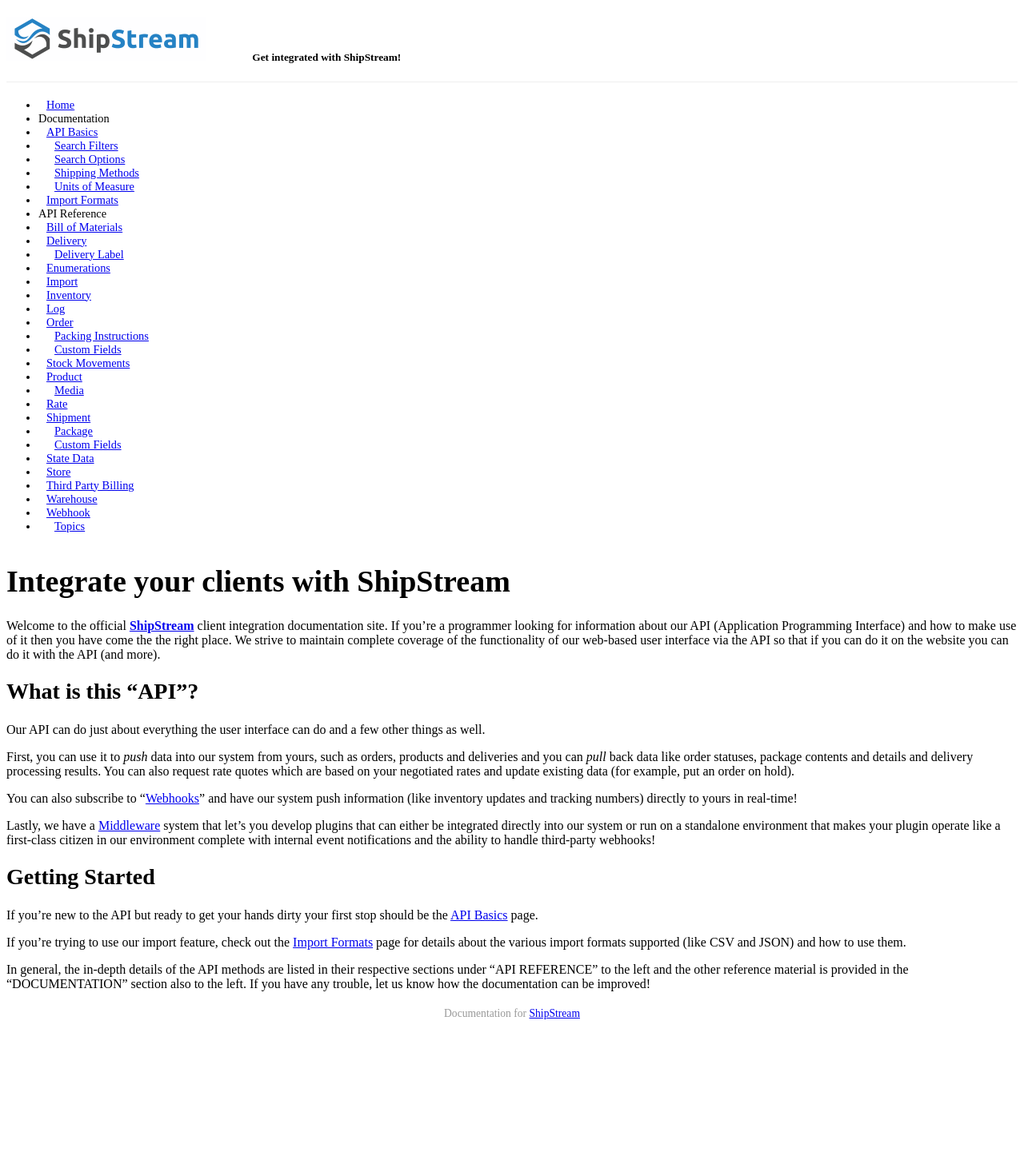
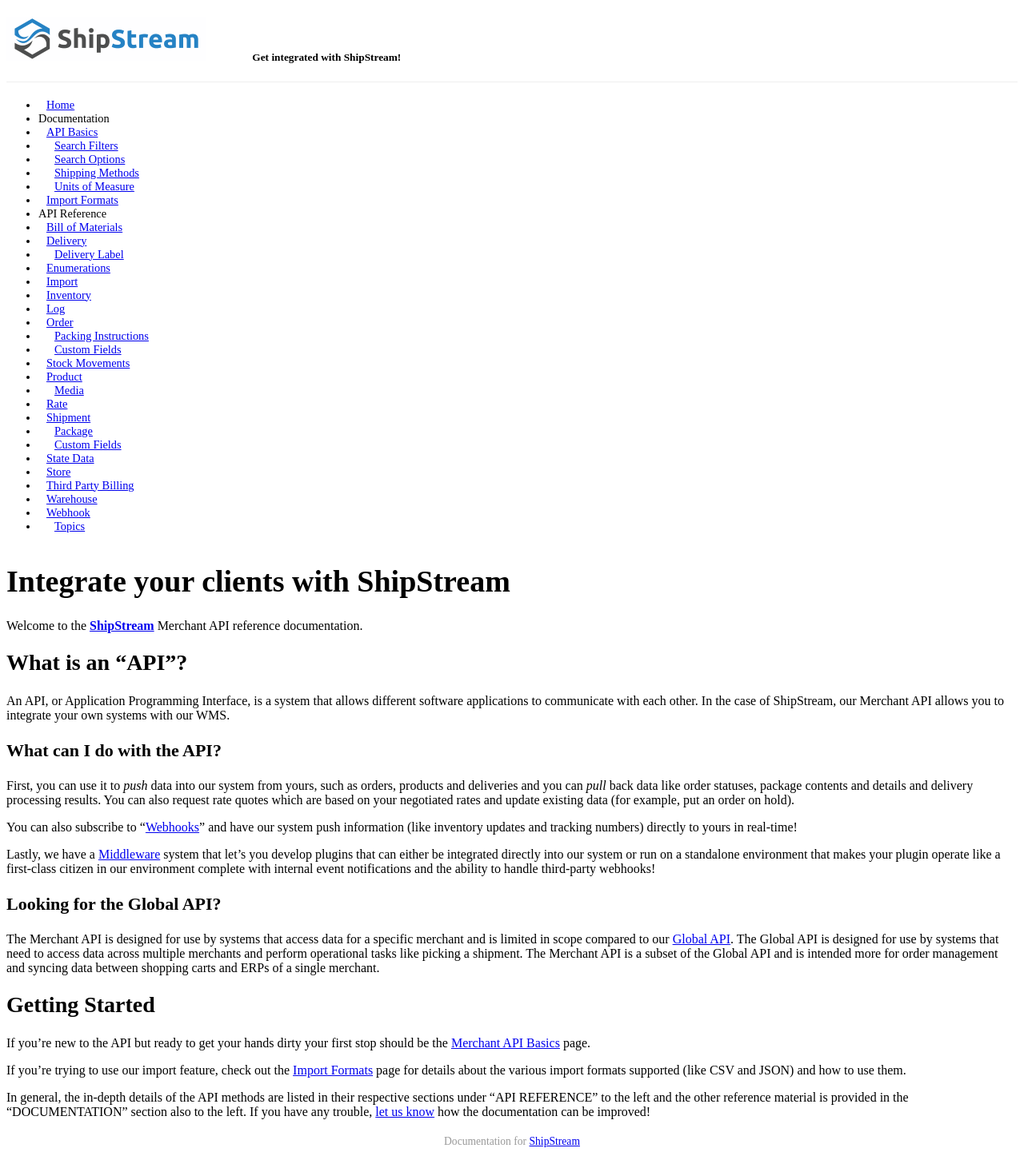
Before and after one commit to ShipStream/shipstream.github.io, a Jekyll site: the page built from index.md, in a window 1280 px wide. Shown: the whole page at 80% size. Built offline with Jekyll 4.4.1, drawn with Linux system fonts in a browser that asks for light colours; a style sheet for code colours, icons or effects is not loaded; before the commit the page ends 1296 px from its top, so only the background shows below that.

Commit message:
Update main page to link to Global API.

```diff
--- a/index.md
+++ b/index.md
@@ -6,16 +6,15 @@ title: "ShipStream Merchant API"
 Integrate your clients with ShipStream
 =======
 
-Welcome to the official **[ShipStream](https://shipstream.io)** client integration documentation site.
-If you're a programmer looking for information about our API (Application Programming Interface)
-and how to make use of it then you have come the the right place. We strive to maintain complete
-coverage of the functionality of our web-based user interface via the API so that if you
-can do it on the website you can do it with the API (and more).
+Welcome to the **[ShipStream](https://shipstream.io)** Merchant API reference documentation.
 
-What is this "API"?
+What is an "API"?
 ------
 
-Our API can do just about everything the user interface can do and a few other things as well.
+An API, or Application Programming Interface, is a system that allows different software applications to communicate with each other.
+In the case of ShipStream, our Merchant API allows you to integrate your own systems with our WMS.
+
+### What can I do with the API?
 
 First, you can use it to _push_ data into our system from yours, such as orders, products and deliveries
 and you can _pull_ back data like order statuses, package contents and details and delivery processing results.
@@ -30,11 +29,19 @@ either be integrated directly into our system or run on a standalone environment
 operate like a first-class citizen in our environment complete with internal event notifications and the
 ability to handle third-party webhooks!
 
+### Looking for the Global API?
+
+The Merchant API is designed for use by systems that access data for a specific merchant and is limited in scope
+compared to our [Global API](https://shipstream.stoplight.io/docs/global-api/8e768e6831f6c-overview). The
+Global API is designed for use by systems that need to access data across multiple merchants and perform
+operational tasks like picking a shipment. The Merchant API is a subset of the Global API and is intended more
+for order management and syncing data between shopping carts and ERPs of a single merchant.
+
 Getting Started
 -------
 
 If you're new to the API but ready to get your hands dirty your first stop should be
-the [API Basics](/doc/api-basics.html) page.
+the [Merchant API Basics](/doc/api-basics.html) page.
 
 If you're trying to use our import feature, check out the
 [Import Formats](/doc/import-formats.html) page for details about the various import formats
@@ -42,4 +49,4 @@ supported (like CSV and JSON) and how to use them.
 
 In general, the in-depth details of the API methods are listed in their respective sections
 under "API REFERENCE" to the left and the other reference material is provided in the "DOCUMENTATION"
-section also to the left. If you have any trouble, let us know how the documentation can be improved!
+section also to the left. If you have any trouble, [let us know](mailto:help@shipstream.io) how the documentation can be improved!
```
